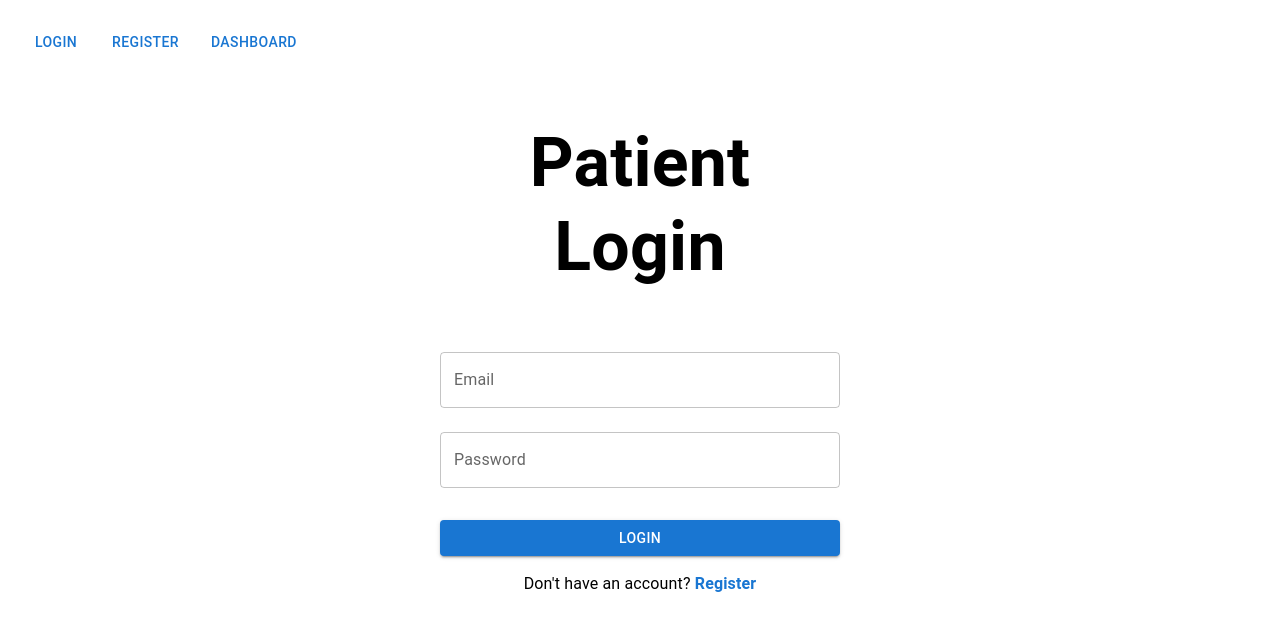
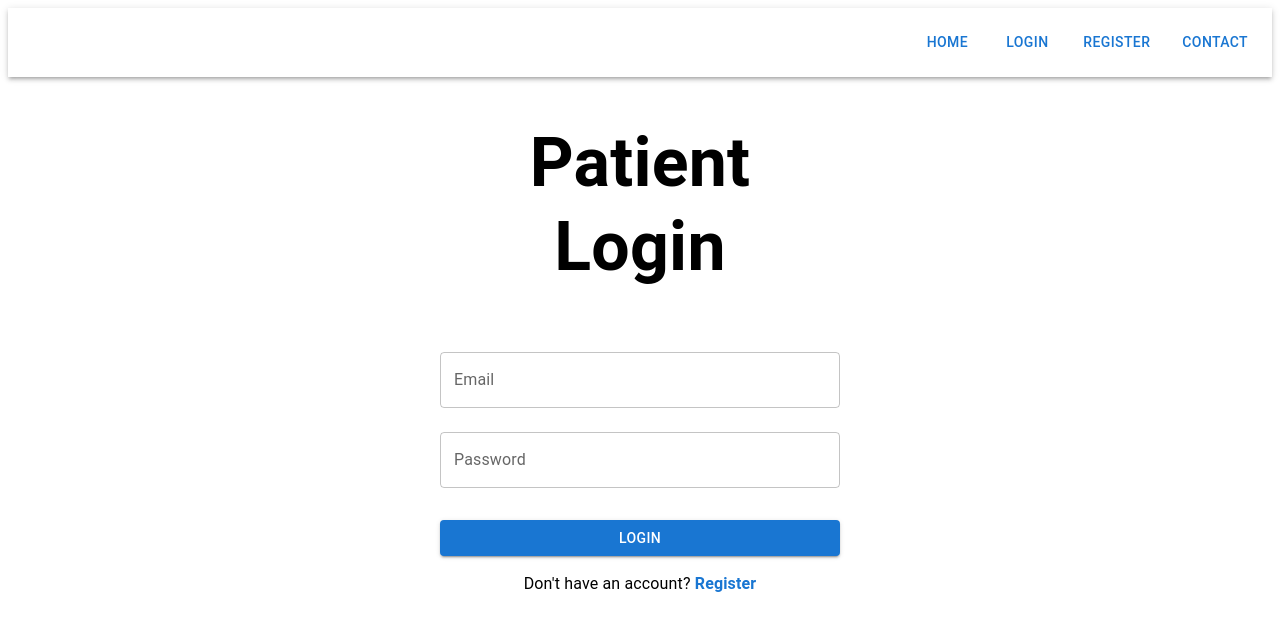
Before and after one commit to Aryaan03/TeleVitality_Connect, a React (Vite) app in the folder frontend/: page /login in a window 1280 px wide. Shown: the top 630 px of the page. Built offline with nearby package versions, Linux system fonts and the light colour scheme.

Commit message:
Update Navigation.jsx

```diff
--- a/frontend/src/components/Navigation.jsx
+++ b/frontend/src/components/Navigation.jsx
@@ -1,12 +1,21 @@
-import { Link } from 'react-router-dom';
-import { Button, Stack } from '@mui/material';
+import { Link, Outlet } from 'react-router-dom';
+import { Button, Stack, Paper, Box } from '@mui/material';
 
 export default function Navigation() {
   return (
-    <Stack direction="row" spacing={2} sx={{ p: 2 }}>
-      <Button component={Link} to="/login">Login</Button>
-      <Button component={Link} to="/register">Register</Button>
-      <Button component={Link} to="/dashboard">Dashboard</Button>
-    </Stack>
+    <Box>
+      {/* Top Navigation Bar */}
+      <Paper elevation={3} sx={{ p: 2, borderRadius: 0 }}>
+        <Stack direction="row" spacing={2} justifyContent="flex-end">
+          <Button component={Link} to="/">Home</Button>
+          <Button component={Link} to="/login">Login</Button>
+          <Button component={Link} to="/register">Register</Button>
+          <Button component={Link} to="/contact">Contact</Button>
+        </Stack>
+      </Paper>
+
+      {/* Outlet for rendering nested routes */}
+      <Outlet />
+    </Box>
   );
 }
```
